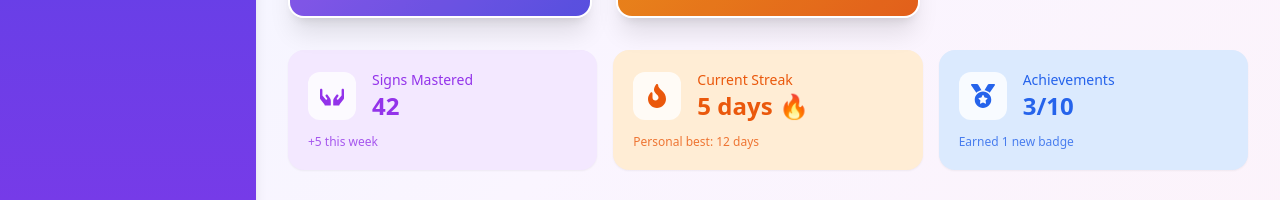
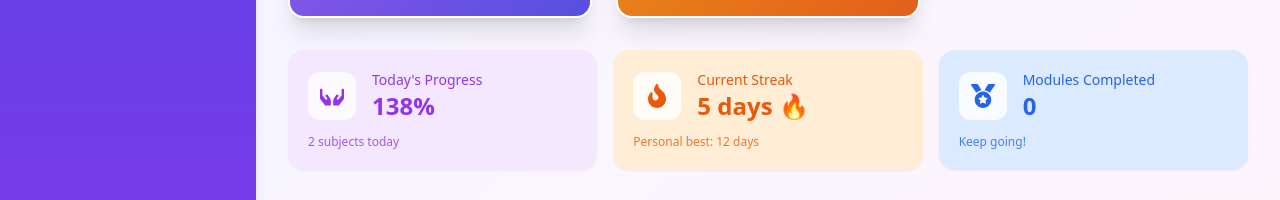
Before and after one commit to mariah16265/Sign-Language-Website, a React (Create React App) app in the folder FRONTEND/: page /dashboard in a window 1280 px wide. Shown: the part 476-676 px from the top of the page. Built offline with nearby package versions, Linux system fonts and the light colour scheme; grey boxes are pictures that could not be loaded.

Commit message:
relevant todays progess changes

```diff
--- a/FRONTEND/src/pages/Dashboard.jsx
+++ b/FRONTEND/src/pages/Dashboard.jsx
@@ -116,19 +116,35 @@ const Dashboard = () => {
   const COLORS = ['#8b5cf6', '#10b981', '#f59e0b']; // Purple, Emerald, Amber
 
   const [stats] = useState(() => {
+    // Get today's scheduled subjects
     const todaySubjects = studySchedule[dayName] || [];
-    const signsLearned = todaySubjects.includes('English Signs')
-      ? 25
-      : todaySubjects.includes('Arabic Signs')
-      ? 15
-      : 0;
+
+    // Calculate signs learned based on all subjects (not just English/Arabic)
+    const totalSignsLearned = subjectsData
+      .filter((subject) => todaySubjects.includes(subject.name))
+      .reduce((total, subject) => {
+        return (
+          total +
+          subject.modules.reduce((sum, module) => sum + module.progress, 0)
+        );
+      }, 0);
+
+    // Calculate completed modules
+    const completedModules = subjectsData
+      .filter((subject) => todaySubjects.includes(subject.name))
+      .reduce((total, subject) => {
+        return (
+          total +
+          subject.modules.filter((module) => module.progress === 100).length
+        );
+      }, 0);
 
     return [
       {
         icon: <FaHands className="text-2xl" />,
-        label: 'Signs Mastered',
-        value: 42,
-        change: '+5 this week',
+        label: "Today's Progress",
+        value: `${Math.round(totalSignsLearned / todaySubjects.length)}%`,
+        change: `${todaySubjects.length} subjects today`,
         color: 'bg-purple-100 text-purple-600',
       },
       {
@@ -140,14 +156,13 @@ const Dashboard = () => {
       },
       {
         icon: <FaMedal className="text-2xl" />,
-        label: 'Achievements',
-        value: '3/10',
-        change: 'Earned 1 new badge',
+        label: 'Modules Completed',
+        value: completedModules,
+        change: 'Keep going!',
         color: 'bg-blue-100 text-blue-600',
       },
     ];
   });
-
   return (
     <div className="relative min-h-screen bg-gradient-to-br from-blue-50 via-purple-50 to-pink-50 overflow-hidden">
       <Navbar userName="Michael Bob" userAvatar="/images/avatar.jpg" />
```
